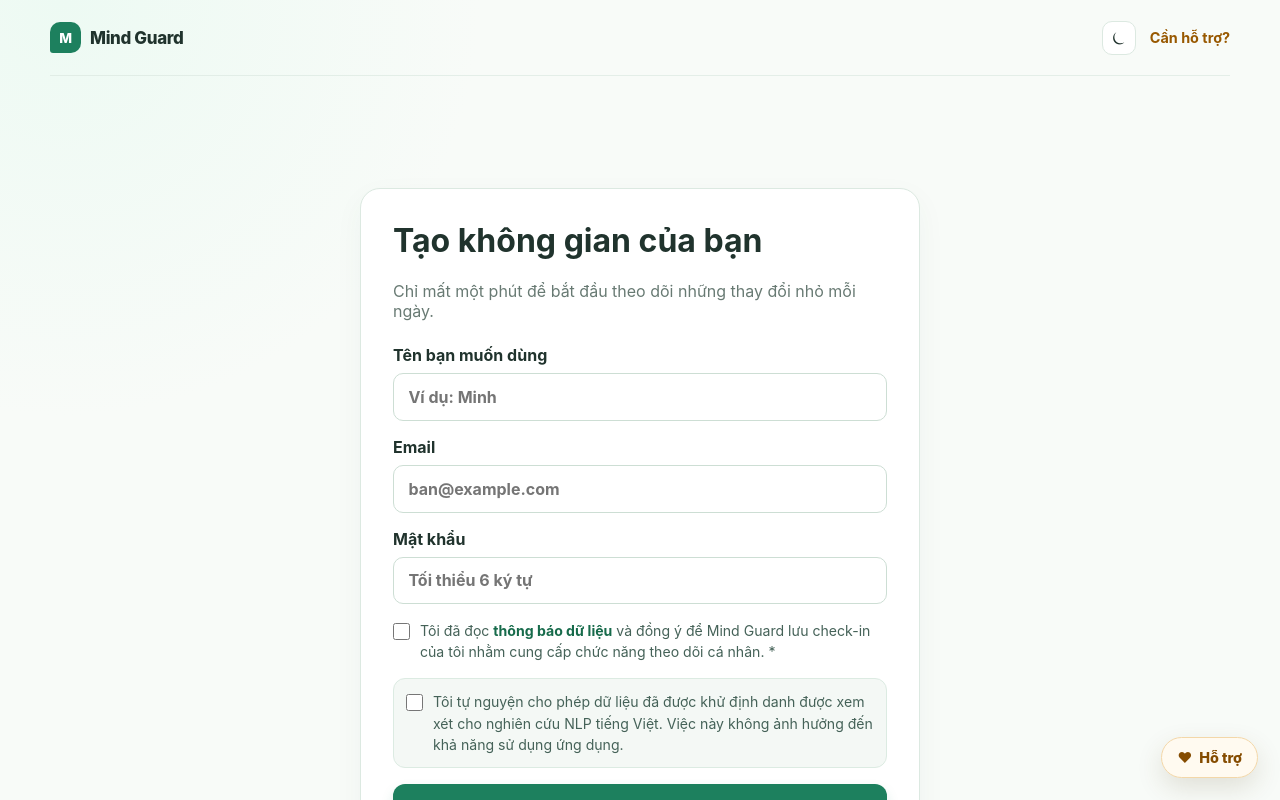
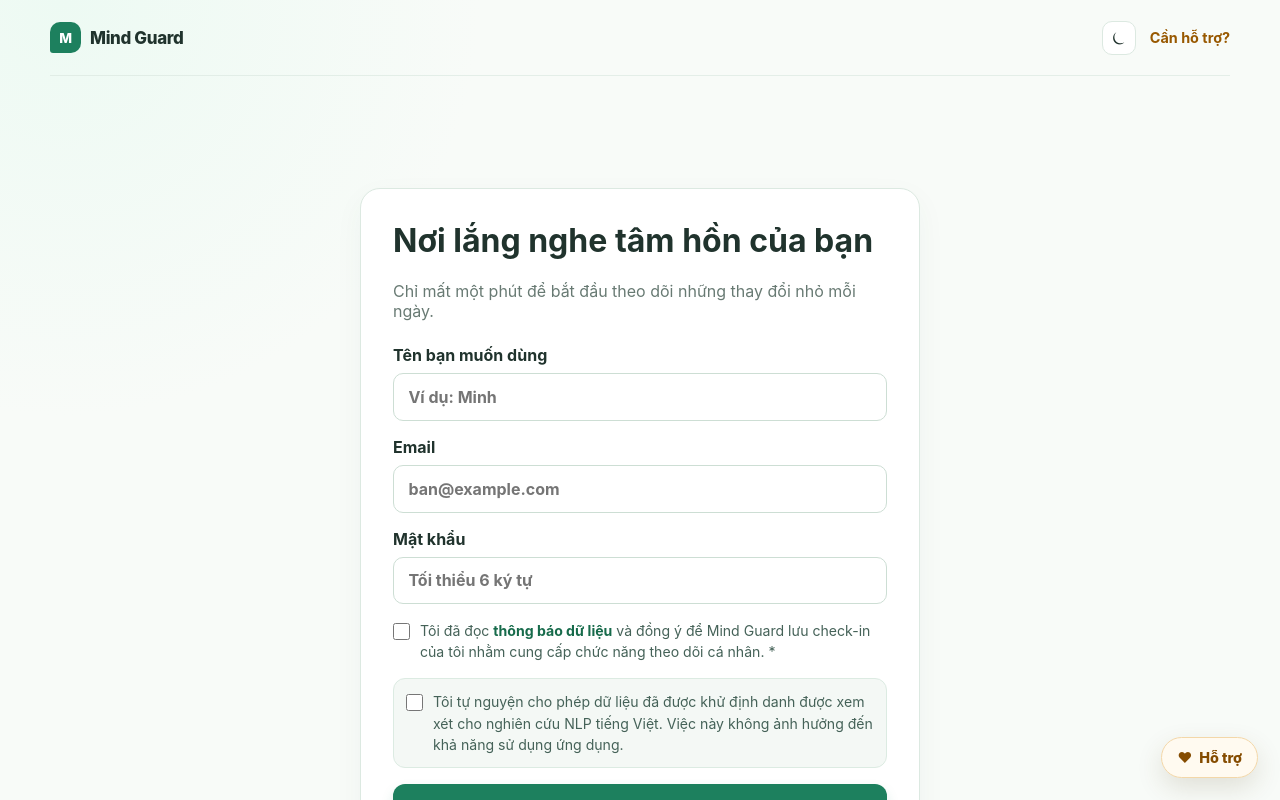
Before and after one commit to b161009/MindGuard, a React (Vite) app: page /register in a window 1280 px wide. Shown: the top 800 px of the page. Built offline with nearby package versions, Linux system fonts and the light colour scheme; no server answers.

Commit message:
toi dep trai

```diff
--- a/src/pages/Register.jsx
+++ b/src/pages/Register.jsx
@@ -6,7 +6,7 @@ export default function Register() {
     <main className="page">
       <div className="container" style={{ maxWidth: '560px', paddingTop: '4rem' }}>
         <div className="panel" style={{ padding: '2rem' }}>
-          <h1 style={{ marginTop: 0 }}>Tạo không gian của bạn</h1>
+          <h1 style={{ marginTop: 0 }}>Nơi lắng nghe tâm hồn của bạn</h1>
           <p className="muted" style={{ marginBottom: '1.5rem' }}>Chỉ mất một phút để bắt đầu theo dõi những thay đổi nhỏ mỗi ngày.</p>
           <RegisterForm />
           <p className="muted" style={{ marginTop: '1rem' }}>
```
